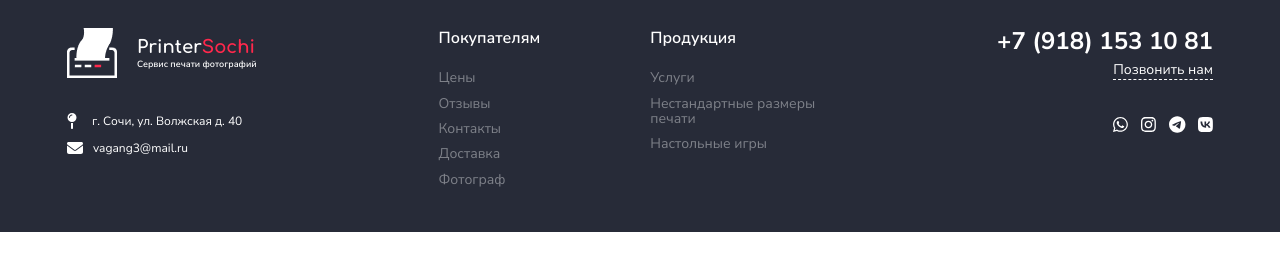
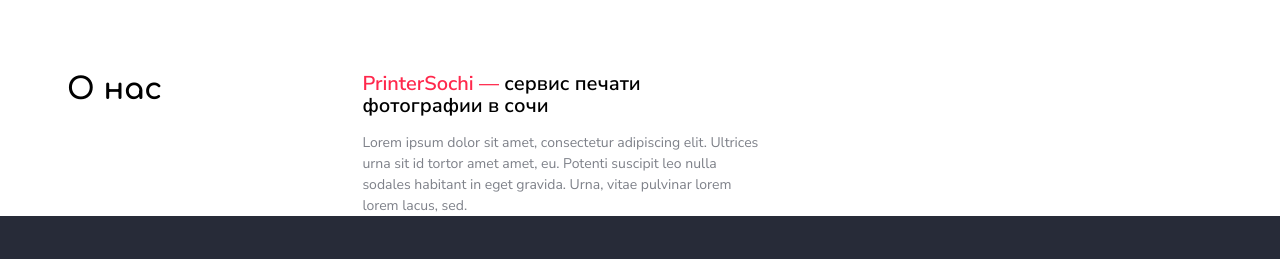
Before and after one commit to yvrxslvw/printer-sochi, an Angular app in the folder packages/client/: page / in a window 1280 px wide. Shown: the part 2410-2669 px from the top of the page. Before the commit the page ends 2642 px from the top, so only its background shows below. Built offline with nearby package versions, Linux system fonts and the light colour scheme.

Commit message:
Make about component

```diff
--- /dev/null
+++ b/packages/client/src/app/pages/main-page/components/about/about.component.html
@@ -0,0 +1,15 @@
+<div class="about">
+  <div class="container">
+    <section>
+      <h3>О нас</h3>
+    </section>
+    <div class="content">
+      <h4><span>PrinterSochi —</span> сервис печати фотографии в сочи</h4>
+      <p>
+        Lorem ipsum dolor sit amet, consectetur adipiscing elit. Ultrices urna
+        sit id tortor amet amet, eu. Potenti suscipit leo nulla sodales habitant
+        in eget gravida. Urna, vitae pulvinar lorem lorem lacus, sed.
+      </p>
+    </div>
+  </div>
+</div>
--- /dev/null
+++ b/packages/client/src/app/pages/main-page/components/about/about.component.scss
@@ -0,0 +1,42 @@
+@import "mixins";
+@import "variables";
+
+.about {
+  margin-top: 90px;
+
+  .container {
+    @include container;
+
+    display: flex;
+    gap: 200px;
+
+    h3 {
+      text-align: left;
+      width: max-content;
+    }
+
+    .content {
+      width: 400px;
+
+      h4 {
+        margin-bottom: 15px;
+        font-family: $nunito_font;
+        font-weight: 600;
+        font-size: 20px;
+        line-height: 22px;
+
+        span {
+          color: $accent_color;
+        }
+      }
+
+      p {
+        font-family: $nunito_font;
+        font-weight: 400;
+        font-size: 14px;
+        line-height: 21px;
+        color: $dark_grey_color;
+      }
+    }
+  }
+}
--- a/packages/client/src/app/pages/main-page/main-page.component.html
+++ b/packages/client/src/app/pages/main-page/main-page.component.html
@@ -2,3 +2,4 @@
 <app-services-provided />
 <app-operating-procedure />
 <app-advantages />
+<app-about />
--- a/packages/client/src/app/pages/main-page/main-page.component.ts
+++ b/packages/client/src/app/pages/main-page/main-page.component.ts
@@ -4,6 +4,7 @@
 import { ServicesProvidedComponent } from './components/services-provided/services-provided.component';
 import { OperatingProcedureComponent } from './components/operating-procedure/operating-procedure.component';
 import { AdvantagesComponent } from './components/advantages/advantages.component';
+import { AboutComponent } from './components/about/about.component';
 
 @Component({
   selector: 'app-main-page',
@@ -13,6 +14,7 @@
     ServicesProvidedComponent,
     OperatingProcedureComponent,
     AdvantagesComponent,
+    AboutComponent,
   ],
   templateUrl: './main-page.component.html',
   styleUrl: './main-page.component.scss',
```
Also changed, not shown: packages/client/src/app/pages/main-page/components/about/about.component.ts (added, +10 -0 lines).
